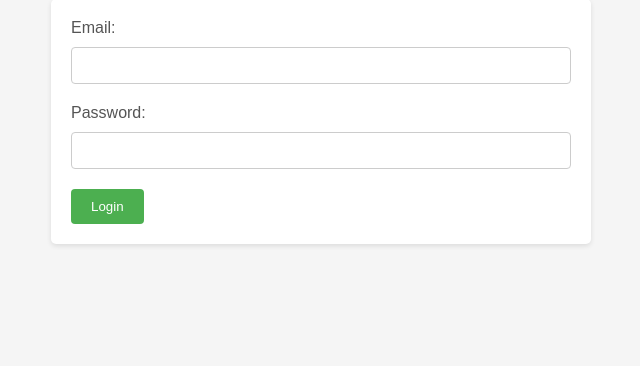
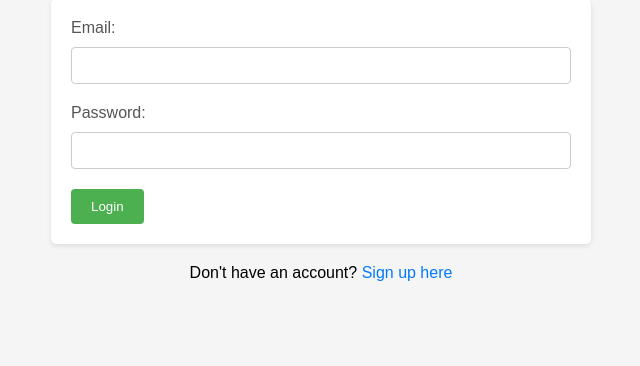
Before and after one commit to Simeonone/an-embedded-fall-detection-system-and-automatic-emergency-response, a Django app: page /login/ in a window 1280 px wide. Shown: the part 101-467 px from the top of the page, without its empty margins (319-959 px from the left). Run offline with Django 5.2, Linux system fonts and the light colour scheme.

Commit message:
updated UI for login

```diff
--- a/falldetection/authentication/templates/authentication/login.html
+++ b/falldetection/authentication/templates/authentication/login.html
@@ -46,6 +46,17 @@
         button[type="submit"]:hover {
             background-color: #45a049;
         }
+        .signup-link {
+            text-align: center;
+            margin-top: 20px;
+        }
+        .signup-link a {
+            color: #007BFF;
+            text-decoration: none;
+        }
+        .signup-link a:hover {
+            text-decoration: underline;
+        }
     </style>
 </head>
 <body>
@@ -58,5 +69,9 @@
         <input type="password" name="password" required>
         <button type="submit">Login</button>
     </form>
+
+    <div class="signup-link">
+        <p>Don't have an account? <a href="{% url 'user_registration' %}">Sign up here</a></p>
+    </div>
 </body>
 </html>
```
Also changed, not shown: falldetection/user_registration/templates/user_registration/user_registration.html (+15 -0 lines).
